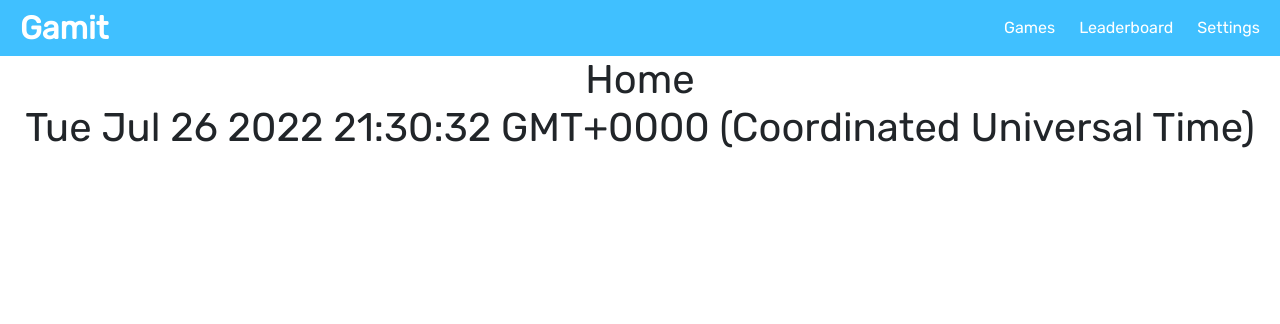
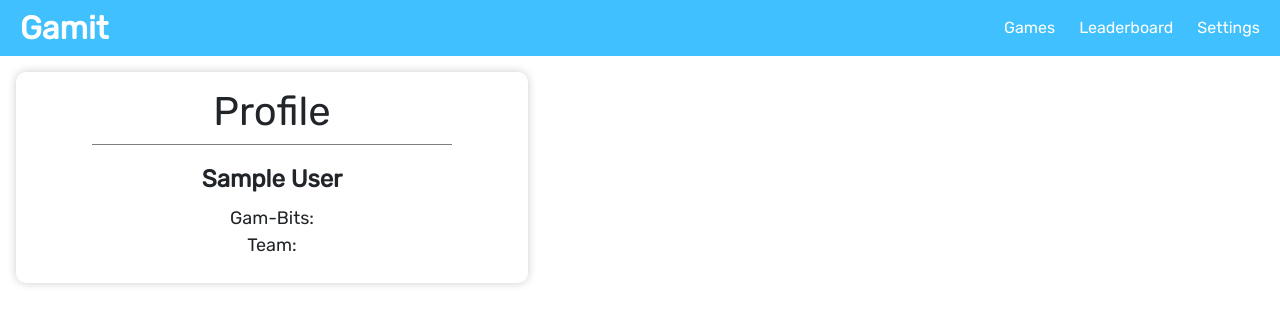
Before and after one commit to Minesraft2/School-VS, a React app: page /main in a window 1280 px wide. Shown: the top 324 px of the page. Built offline with nearby package versions, Linux system fonts and the light colour scheme; no server answers; the database is empty; sample sign-in values are in the browser's storage; a web font is replaced by a local one.

Commit message:
Start dashboard design

```diff
--- a/src/pages/Leaderboard.js
+++ b/src/pages/Leaderboard.js
@@ -3,7 +3,7 @@ import { useNavigate, useSearchParams } from "react-router-dom";
 import Nav from "../Nav";
 import { useAuth } from "../context/AuthContext";
 import "./leaderboard.css";
-const TEAMS = ["Springs", "Ranch"];
+export const TEAMS = ["Springs", "Ranch"];
 const UNITS = [
     ["year", 31536000000],
     ["month", 2628000000],
--- /dev/null
+++ b/src/pages/Main.css
@@ -0,0 +1,39 @@
+.profile {
+    padding: 1rem;
+    margin: 1rem;
+    display: inline-block;
+    background-color: white;
+    box-shadow: 0 0 10px rgba(0, 0, 0, 20%);
+    border-radius: 10px;
+    justify-content: center;
+    align-items: center;
+    vertical-align: middle;
+    width: 40%;
+    position: absolute;
+    left: 0
+}
+
+.divider {
+    display: block;
+    margin-inline: auto;
+    width: 75%;
+    border-bottom: 1px solid rgba(0, 0, 0, 50%);
+}
+
+.profileContent {
+    margin-top: 1rem;
+}
+
+h3 {
+    font-size: 2rem;
+}
+
+.userData {
+    padding: 0.5rem;
+    padding-inline: 15%;
+}
+
+.userData * {
+    display: block;
+    /* text-align: left; */
+}
--- a/src/pages/Main.js
+++ b/src/pages/Main.js
@@ -1,11 +1,23 @@
 import React, { useEffect } from "react";
 import Nav from "../Nav";
 import { useAuth } from "../context/AuthContext";
+import "./Main.css";
+import { TEAMS } from "./Leaderboard";
 const Home = (props) => {
-    const { currentUser } = useAuth();
+    const { currentUser, userData } = useAuth();
     return (<>
-        <Nav {...props} />
-        <h1>Home<br />{new Date().toString()}</h1>
+        <Nav />
+        <div className="profile">
+            <h1>Profile</h1>
+            <div className="divider"></div>
+            <div className="profileContent">
+                <strong style={{ fontSize: "1.5rem" }}>{currentUser.displayName}</strong>
+                <div className="userData">
+                    <span>Gam-Bits: {userData?.gam_bits}</span>
+                    <span>Team: {TEAMS[userData?.team]}</span>
+                </div>
+            </div>
+        </div>
     </>)
 }
 export default Home;
```
